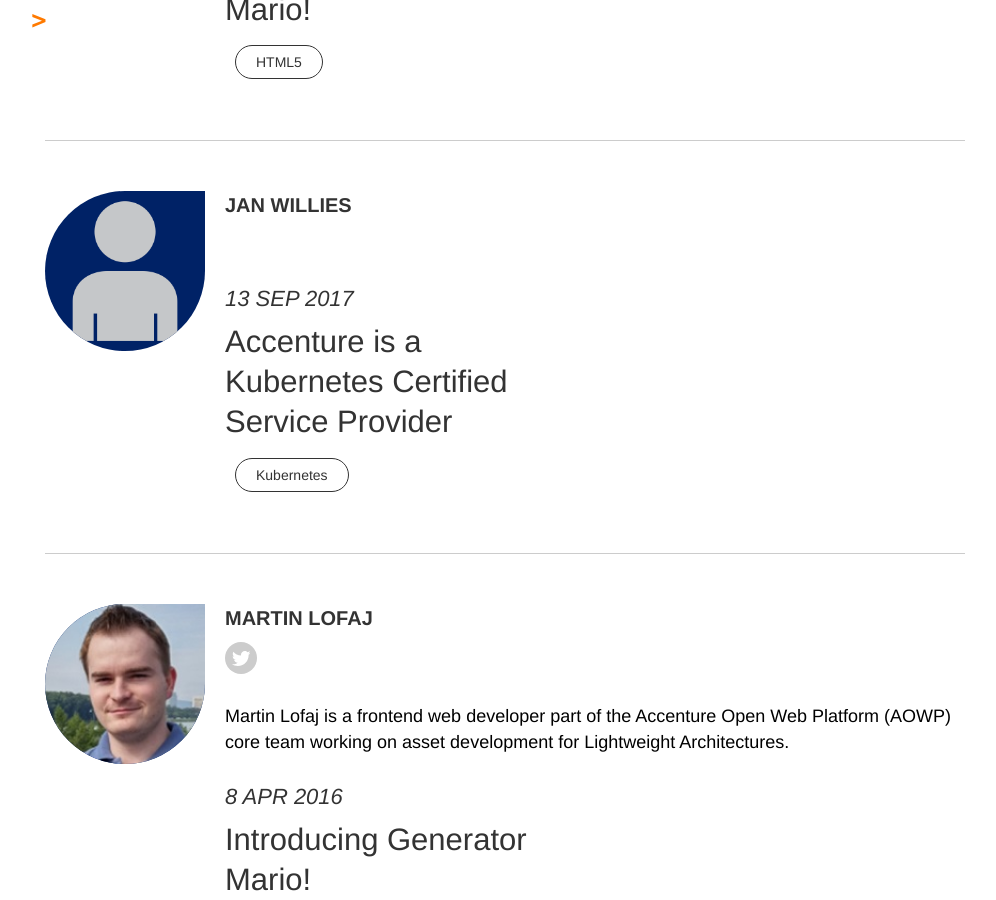
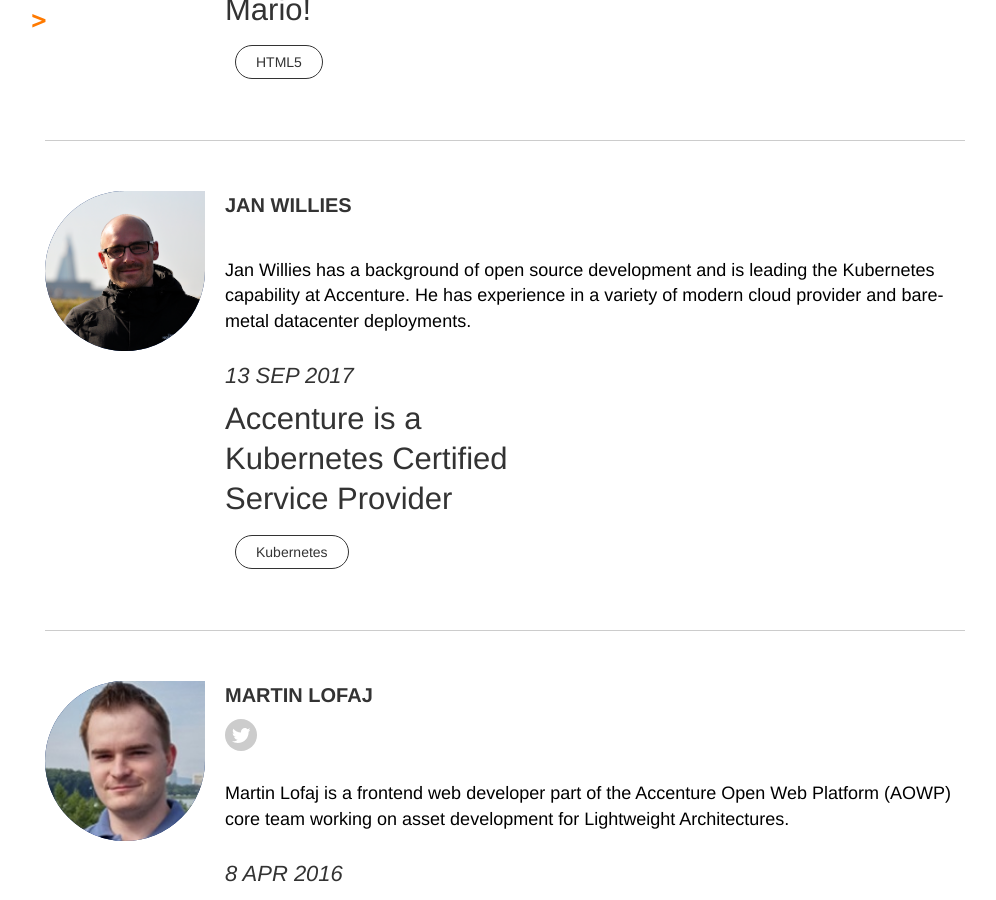
Before and after one commit to Accenture/accenture.github.io, a Jekyll site: the page built from contributors.md, in a window 1280 px wide and 900 px high, scrolled down 2430 px. Shown: the whole window, without its empty margins (135-1131 px from the left). Built offline with Jekyll 4.4.1, drawn with Linux system fonts in a browser that asks for light colours; some web fonts are replaced.

Commit message:
add picture and bio of myself

```diff
--- a/_data/authors.yml
+++ b/_data/authors.yml
@@ -45,9 +45,11 @@
 
 - slug: jan_willies
   name: Jan Willies
-  bio:
+  bio: >
+    Jan Willies has a background of open source development and is leading the Kubernetes capability at Accenture.
+    He has experience in a variety of modern cloud provider and bare-metal datacenter deployments.
   gravatar:
-  photo: /img/author/default-user.png
+  photo: /img/author/jan-willies.png
   twitter:
   linkedin:
 
```
Also changed, not shown: img/author/jan-willies.png (added).
